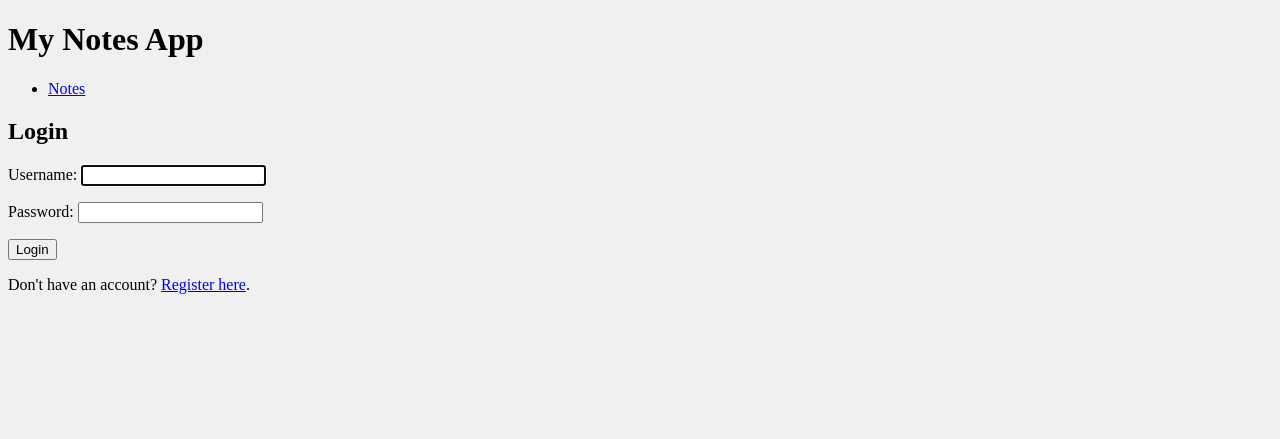
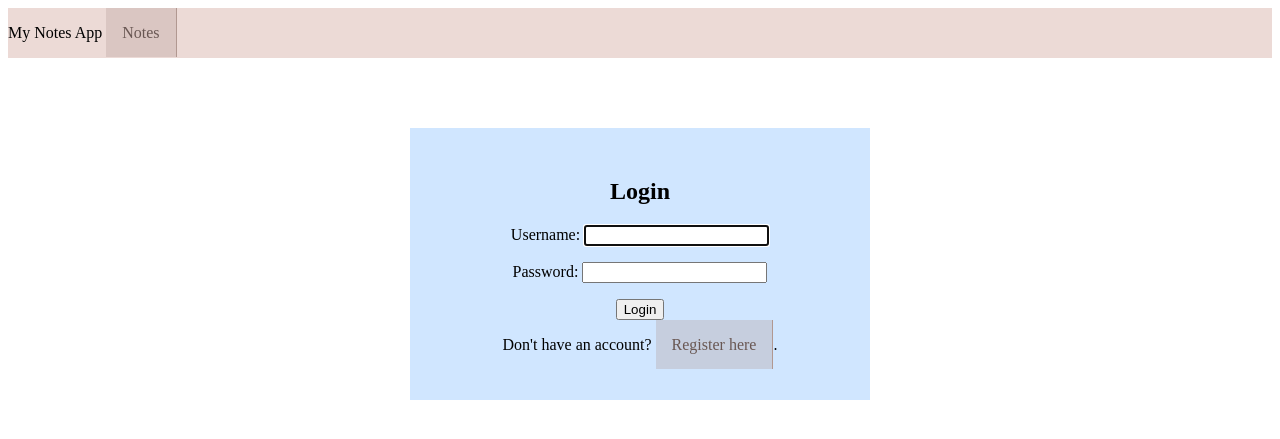
Before and after one commit to Liqror/IB, a Django app: page /login/ in a window 1280 px wide. Shown: the top 439 px of the page. Run offline with Django 4.2, Linux system fonts and the light colour scheme.

Commit message:
p и g
Signed-off-by: Sofia <sofiy.gavrilenko@gmail.com>

```diff
--- a/notes/templates/base_generic.html
+++ b/notes/templates/base_generic.html
@@ -7,16 +7,39 @@
     <meta name="viewport" content="width=device-width, initial-scale=1.0">
     <title>{% block title %}My Notes App{% endblock %}</title>
     <style>
-        body {
-            background-color: #F0F0F0;
-        }
+        ul {
+              list-style: none;
+              margin: 0 auto;
+              padding: 1em 0;
+              background: #ECDAD6;
+            }
+            a {
+              text-decoration: none;
+              font-family: 'Lora', serif;
+              padding: 1em;
+              background: rgba(177, 152, 145, .3);
+              border-right: 1px solid #b19891;
+              color: #695753;
+            }
+            i {
+              margin-right: 10px;
+            }
+            nav {
+              width: auto;
+              margin: 0 auto 30px;
+            }
+
+            a:hover {background: #b19891;}
+            li {
+              display: inline;
+            }
     </style>
 </head>
 <body>
     <header>
-          <h1>My Notes App</h1>
-              <nav>
-                <ul>
+        <nav>
+            <ul>
+                <li><a<h1>My Notes App</h1></li>
                   <li><a href="{% url 'notes:note-list' %}">Notes</a></li>
                   {% if user.is_authenticated and not user.is_staff %}
                     <li><a href="{% url 'logout' %}">Logout</a></li>
--- a/notes/templates/registration/login.html
+++ b/notes/templates/registration/login.html
@@ -6,9 +6,13 @@
    body {
         background-color: #F0F0F0;
    }
+   .cont {
+
+   }
 
 </style>
 {% block content %}
+<div style="text-align:center; width: 400px; margin: 70px auto; background-color: white; padding: 30px;background-color: #D0E6FF;">
   <h2>Login</h2>
   <form method="post" class="login-form">
     {% csrf_token %}
@@ -16,4 +20,6 @@
     <button type="submit">Login</button>
   </form>
   <p>Don't have an account? <a href="{% url 'register' %}">Register here</a>.</p>
+</div>
+
 {% endblock %}
```
Also changed, not shown: db.sqlite3.
